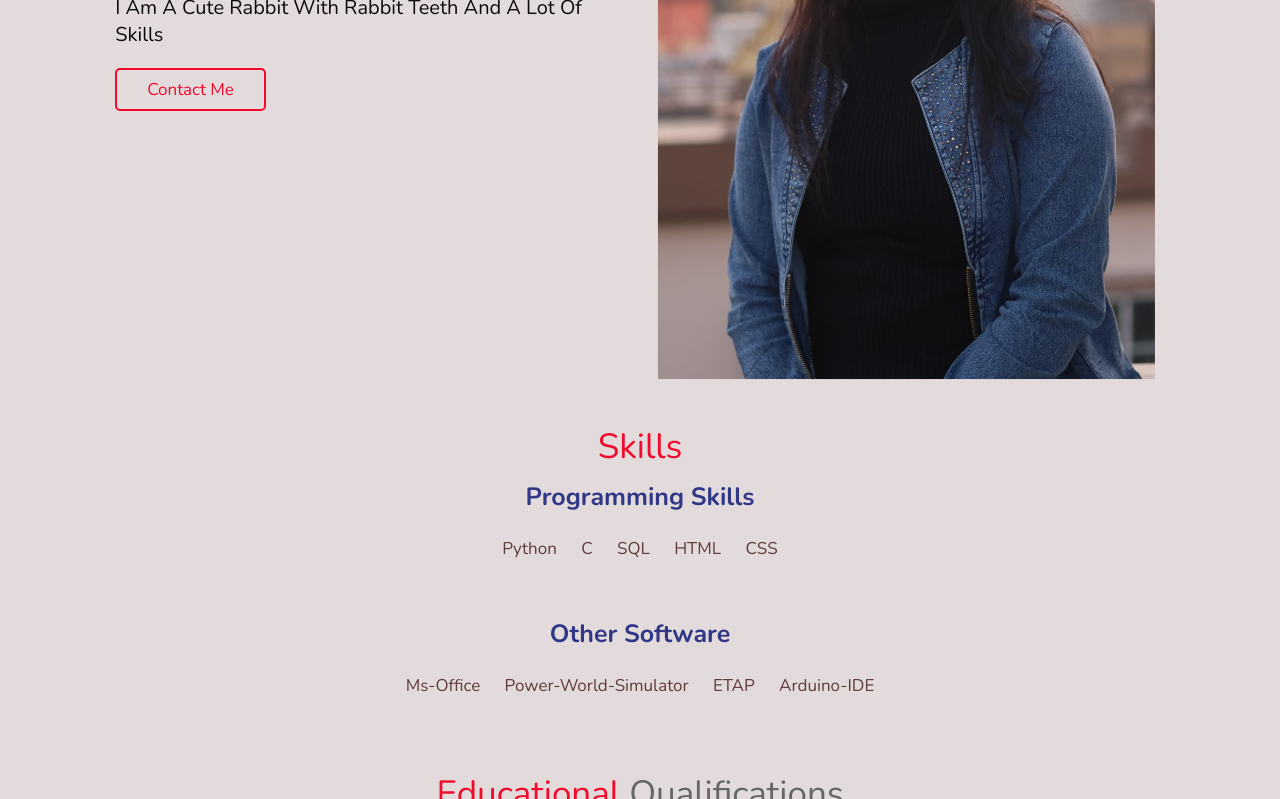
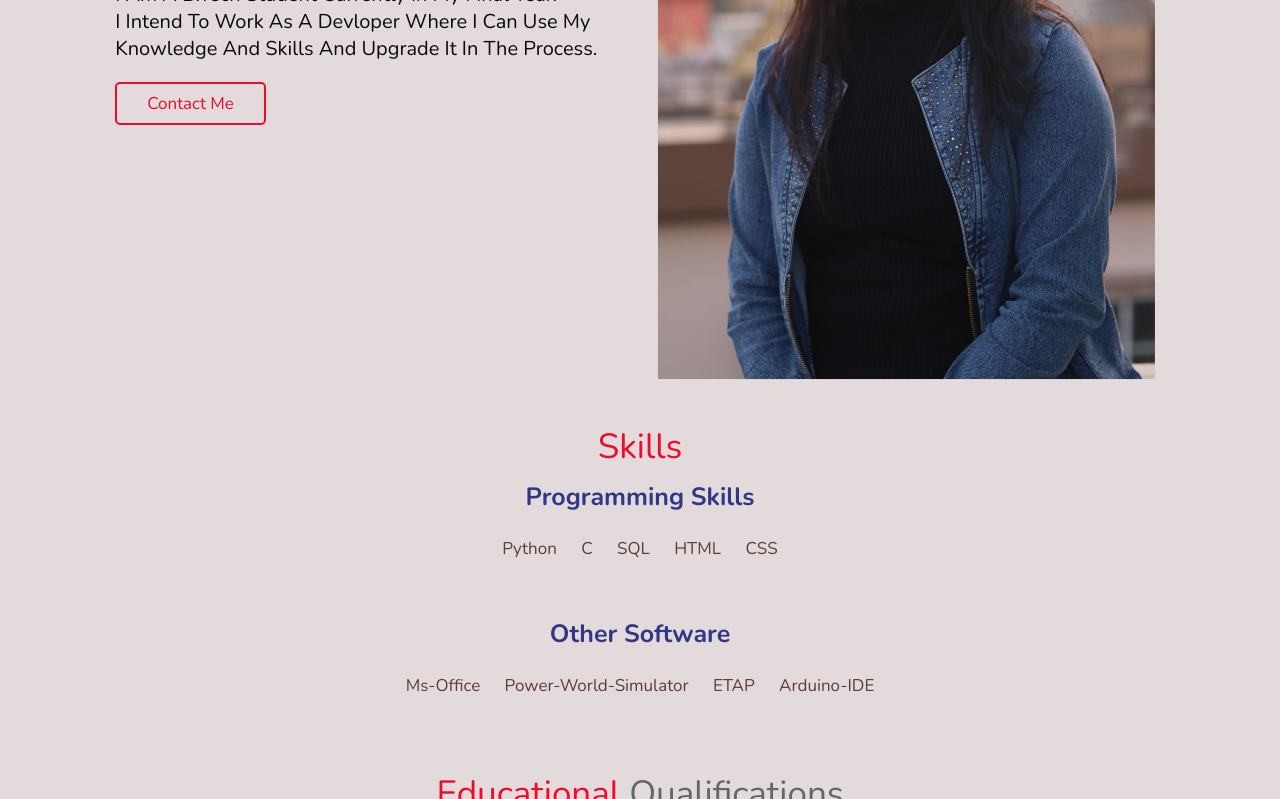
Before and after one commit to richka0804/richika0804.github.io, a plain HTML site: page index.html in a window 1280 px wide. Shown: the part 428-1227 px from the top of the page. Drawn offline with nearby package versions, Linux system fonts and the light colour scheme.

Commit message:
Update index.html

```diff
--- a/index.html
+++ b/index.html
@@ -28,7 +28,7 @@
 
     <div class="content">
         <h3>Hi i am Richika Koner</h3>
-        <p> I am a cute rabbit with rabbit teeth and a lot of skills</p>
+        <p> I am a B.tech student currently in my final year. <br> I intend to work as a devloper where i can use my knowledge and skills and upgrade it in the process. </p>
         <a href="mailto:richikakoner@gmail.com" class="btn">Contact me</a>
     </div>
     <div class="image">
@@ -63,7 +63,7 @@
 
         <h3 >Indian Certificate of Secondary Examination (ICSE) – Class X</h3>
        <p4>Board: Council for Indian School Certificate Examination.
-        <br>Year of passing: 2016
+        <br>Year of passing: 2017
         <br>Medium of education: English</span></p4>
        </div>
 </section>
```
